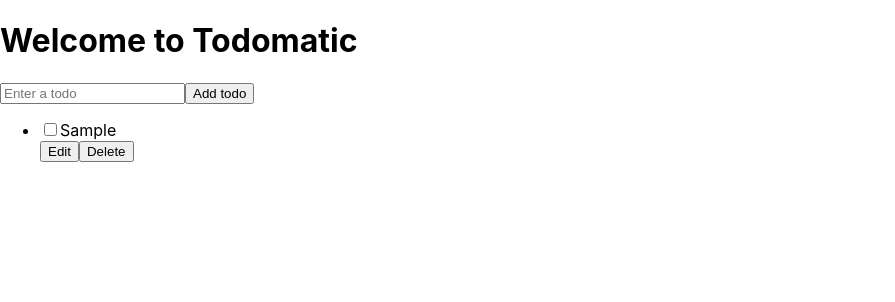
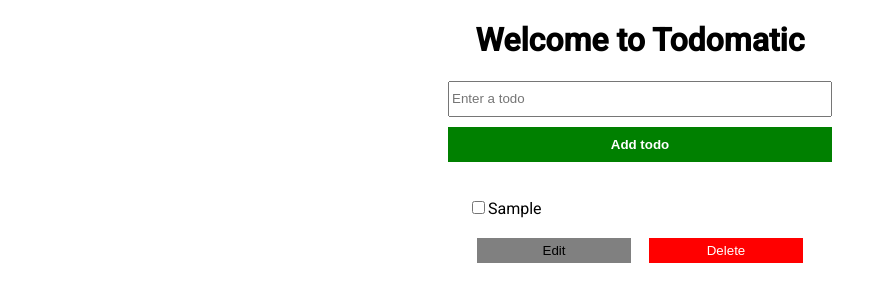
Before and after one commit to Abrar0204/Todomatic-TDD, a React (Create React App) app: page / in a window 1280 px wide. Both pictures are taken after typing "Sample" into the empty fields and a click on the button "Add todo". Shown: the top 302 px of the page, without its empty margins (0-895 px from the left). Built offline with nearby package versions, Linux system fonts and the light colour scheme.

Commit message:
added styles

```diff
--- /dev/null
+++ b/src/App.css
@@ -0,0 +1,77 @@
+@import url("https://fonts.googleapis.com/css2?family=Roboto:wght@400;500&display=swap");
+
+body {
+  font-family: "Roboto";
+  font-size: 16px;
+}
+
+#todo-container {
+  display: flex;
+  flex-direction: column;
+  align-items: center;
+}
+
+.todo-heading {
+  text-align: center;
+}
+
+#todo-form {
+  width: 30%;
+  display: flex;
+  flex-direction: column;
+}
+#todo-form input {
+  height: 30px;
+}
+#todo-form button {
+  width: 100%;
+  margin-top: 10px;
+  padding: 10px 10px;
+  background-color: green;
+  outline: none;
+  border: white;
+  font-weight: bold;
+  color: white;
+}
+
+#todo-list {
+  width: 30%;
+  list-style: none;
+  padding-left: 0;
+}
+
+#todo-list li {
+  display: flex;
+  flex-direction: column;
+  margin: 20px;
+}
+
+#todo-list li label {
+  height: 30px;
+}
+
+#todo-list li input[type="text"] {
+  height: 30px;
+}
+
+.button-group {
+  margin-top: 10px;
+  display: flex;
+  width: 100%;
+  justify-content: space-around;
+}
+.button-group button {
+  width: 45%;
+  padding: 5px;
+  background-color: gray;
+  border: transparent;
+}
+
+.button-group button.delete-button {
+  background-color: red;
+  color: white;
+  border: transparent;
+}
+button:hover {
+  cursor: pointer;
+}
--- a/src/App.js
+++ b/src/App.js
@@ -1,4 +1,5 @@
 import TodoMatic from "./components/TodoMatic/TodoMatic";
+import "./App.css";
 
 function App() {
   return (
--- a/src/components/TodoForm/TodoForm.js
+++ b/src/components/TodoForm/TodoForm.js
@@ -23,7 +23,7 @@ const TodoForm = ({ setTodos }) => {
   };
 
   return (
-    <form data-testid="todo-form" onSubmit={handleSubmit}>
+    <form id="todo-form" data-testid="todo-form" onSubmit={handleSubmit}>
       <input
         name="todoInput"
         placeholder="Enter a todo"
--- a/src/components/TodoItem/TodoItem.js
+++ b/src/components/TodoItem/TodoItem.js
@@ -51,7 +51,7 @@ const TodoItem = ({ todo, todoIndex, setTodos }) => {
   return (
     <li>
       {isEditing ? (
-        <input value={editTodoInput} onChange={handleInput} />
+        <input type="text" value={editTodoInput} onChange={handleInput} />
       ) : (
         <label>
           <input
@@ -62,13 +62,15 @@ const TodoItem = ({ todo, todoIndex, setTodos }) => {
           {todo.text}
         </label>
       )}
-      <div>
+      <div className="button-group">
         {isEditing ? (
           <button onClick={editTodo}>Save</button>
         ) : (
           <button onClick={switchToEditTodoMode}>Edit</button>
         )}
-        <button onClick={deleteTodo}>Delete</button>
+        <button className="delete-button" onClick={deleteTodo}>
+          Delete
+        </button>
       </div>
     </li>
   );
--- a/src/components/TodoList/TodoList.js
+++ b/src/components/TodoList/TodoList.js
@@ -3,7 +3,7 @@ import TodoItem from "../TodoItem/TodoItem";
 
 const TodoList = ({ todos, setTodos }) => {
   return (
-    <ul>
+    <ul id="todo-list">
       {todos.map((todo, index) => (
         <TodoItem
           todo={todo}
--- a/src/components/TodoMatic/TodoMatic.js
+++ b/src/components/TodoMatic/TodoMatic.js
@@ -6,7 +6,7 @@ const TodoMatic = () => {
   const [todos, setTodos] = useState([]);
   return (
     <div id="todo-container" data-testid="todomatic">
-      <h1>Welcome to Todomatic</h1>
+      <h1 className="todo-heading">Welcome to Todomatic</h1>
       <TodoForm setTodos={setTodos} />
       <TodoList todos={todos} setTodos={setTodos} />
     </div>
```
